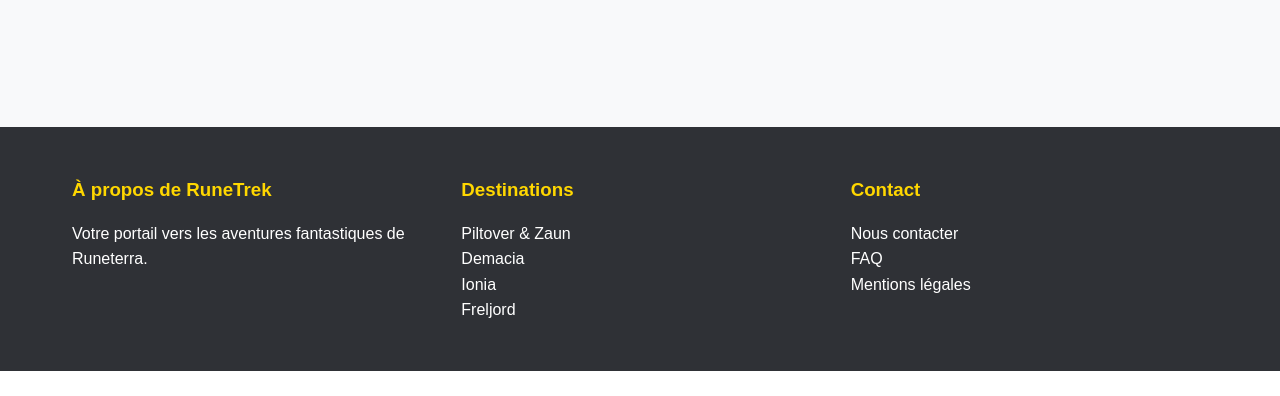
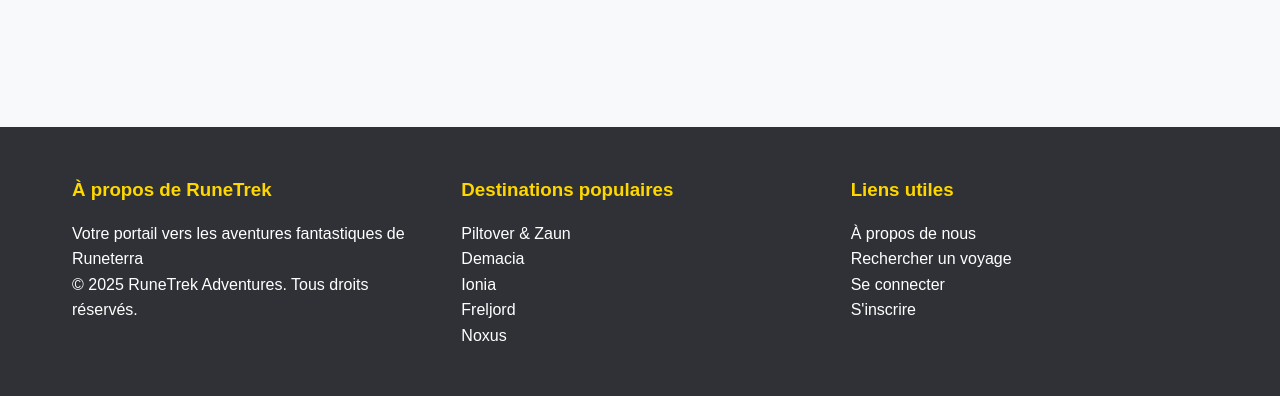
Before and after one commit to PsyCh0Ls/Projet-HTML, a PHP site: the page made by Phase 2-5/RuneTrek adventures/index.php in a window 1280 px wide. Shown: the part 1235-1631 px from the top of the page. Before the commit the page ends 1606 px from the top, so only its background shows below. Run offline with PHP 8.4, Linux system fonts and the light colour scheme.

Commit message:
Add files via upload
footer fixed

```diff
--- a/Phase 2-5/RuneTrek adventures/includes/footer.php
+++ b/Phase 2-5/RuneTrek adventures/includes/footer.php
@@ -1,24 +1,35 @@
+<?php
+// includes/footer.php
+?>
 <footer class="main-footer">
     <div class="footer-content">
         <div class="footer-section">
             <h3>À propos de RuneTrek</h3>
-            <p>Votre portail vers les aventures fantastiques de Runeterra.</p>
+            <p>Votre portail vers les aventures fantastiques de Runeterra</p>
+            <p>© <?php echo date('Y'); ?> RuneTrek Adventures. Tous droits réservés.</p>
         </div>
         <div class="footer-section">
-            <h3>Destinations</h3>
+            <h3>Destinations populaires</h3>
             <ul>
-                <li><a href="search.php?region=piltover">Piltover & Zaun</a></li>
-                <li><a href="search.php?region=demacia">Demacia</a></li>
-                <li><a href="search.php?region=ionia">Ionia</a></li>
-                <li><a href="search.php?region=freljord">Freljord</a></li>
+                <li><a href="search.php?region[]=piltover">Piltover & Zaun</a></li>
+                <li><a href="search.php?region[]=demacia">Demacia</a></li>
+                <li><a href="search.php?region[]=ionia">Ionia</a></li>
+                <li><a href="search.php?region[]=freljord">Freljord</a></li>
+                <li><a href="search.php?region[]=noxus">Noxus</a></li>
             </ul>
         </div>
         <div class="footer-section">
-            <h3>Contact</h3>
+            <h3>Liens utiles</h3>
             <ul>
-                <li><a href="#">Nous contacter</a></li>
-                <li><a href="#">FAQ</a></li>
-                <li><a href="#">Mentions légales</a></li>
+                <li><a href="presentation.php">À propos de nous</a></li>
+                <li><a href="search.php">Rechercher un voyage</a></li>
+                <?php if (isset($_SESSION['user_id'])): ?>
+                    <li><a href="profile.php">Mon profil</a></li>
+                    <li><a href="cart.php">Mon panier</a></li>
+                <?php else: ?>
+                    <li><a href="login.php">Se connecter</a></li>
+                    <li><a href="register.php">S'inscrire</a></li>
+                <?php endif; ?>
             </ul>
         </div>
     </div>
```
